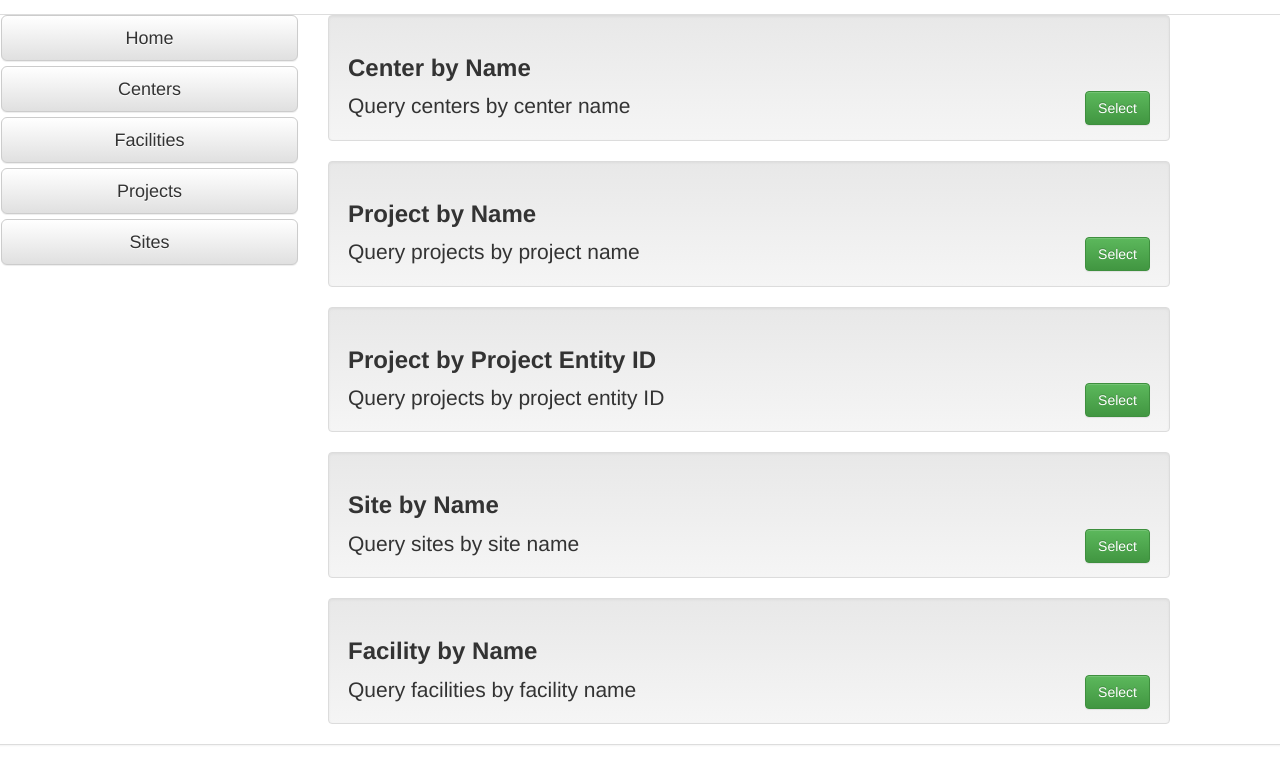
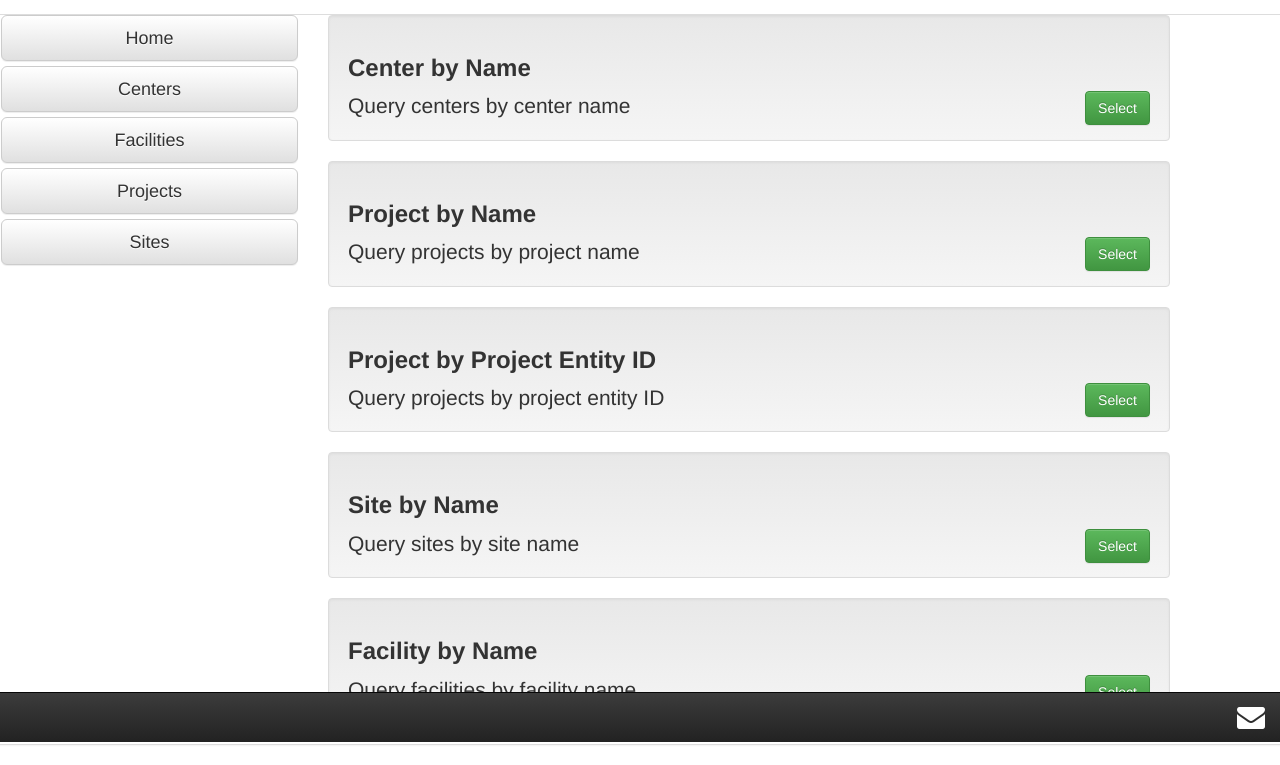
Before and after one commit to kjbeam/AccWebAngular, a plain HTML site: page public_html/index.html in a window 1280 px wide. Shown: the part 58-823 px from the top of the page. Drawn offline with nearby package versions, Linux system fonts and the light colour scheme.

Commit message:
Fix - Link for top navbar. Added Font Awesome CDN Added Main CSS for my own custom stylesheet attributes. Added bottom navbar Added mail to functionality

```diff
--- a/public_html/index.html
+++ b/public_html/index.html
@@ -16,7 +16,10 @@ and open the template in the editor.
 
         <!-- Optional theme -->
         <link rel="stylesheet" href="https://maxcdn.bootstrapcdn.com/bootstrap/3.3.6/css/bootstrap-theme.min.css" integrity="sha384-fLW2N01lMqjakBkx3l/M9EahuwpSfeNvV63J5ezn3uZzapT0u7EYsXMjQV+0En5r" crossorigin="anonymous">
-
+        <!-- Font Awesome -->
+        <link rel="stylesheet" href="https://maxcdn.bootstrapcdn.com/font-awesome/4.5.0/css/font-awesome.min.css">
+        <!-- My custom stylesheet -->
+        <link href="styles/main.css" rel="stylesheet" type="text/css"/>
         <link rel="icon" type="image/jpg" href="images/L-Brands-185.jpg" />
         <script src="angular/angular.js" type="text/javascript"></script>
         <script src="angular/angular-route.js" type="text/javascript"></script>
@@ -31,10 +34,17 @@ and open the template in the editor.
     </head>
     <body ng-controller="accQueriesCtrl">
         <div class="navbar navbar-inverse">
-            <a class="navbar-brand" href="#">LBrands Accruent Queries</a>
+            <a class="navbar-brand" href="#/">LBrands Accruent Queries</a>
         </div>
 
-        <ng-view />
+        <nav class="navbar navbar-inverse navbar-fixed-bottom">
+        <div class="container-fluid">
+            <a class="pull-right" href="mailto:mgtreandsdcsupport@lb.com"><i class="fa fa-envelope fa-2x"></i></a>
+        </div>
+        </nav>
 
-    </body>
+    <ng-view />
+
+</body>
+
 </html>
--- /dev/null
+++ b/public_html/styles/main.css
@@ -0,0 +1,13 @@
+/*
+To change this license header, choose License Headers in Project Properties.
+To change this template file, choose Tools | Templates
+and open the template in the editor.
+*/
+/*
+    Created on : Mar 9, 2016, 9:52:01 AM
+    Author     : kbeam
+*/
+.fa-envelope {
+  color: white;
+  padding-top: 10px;
+}
```
